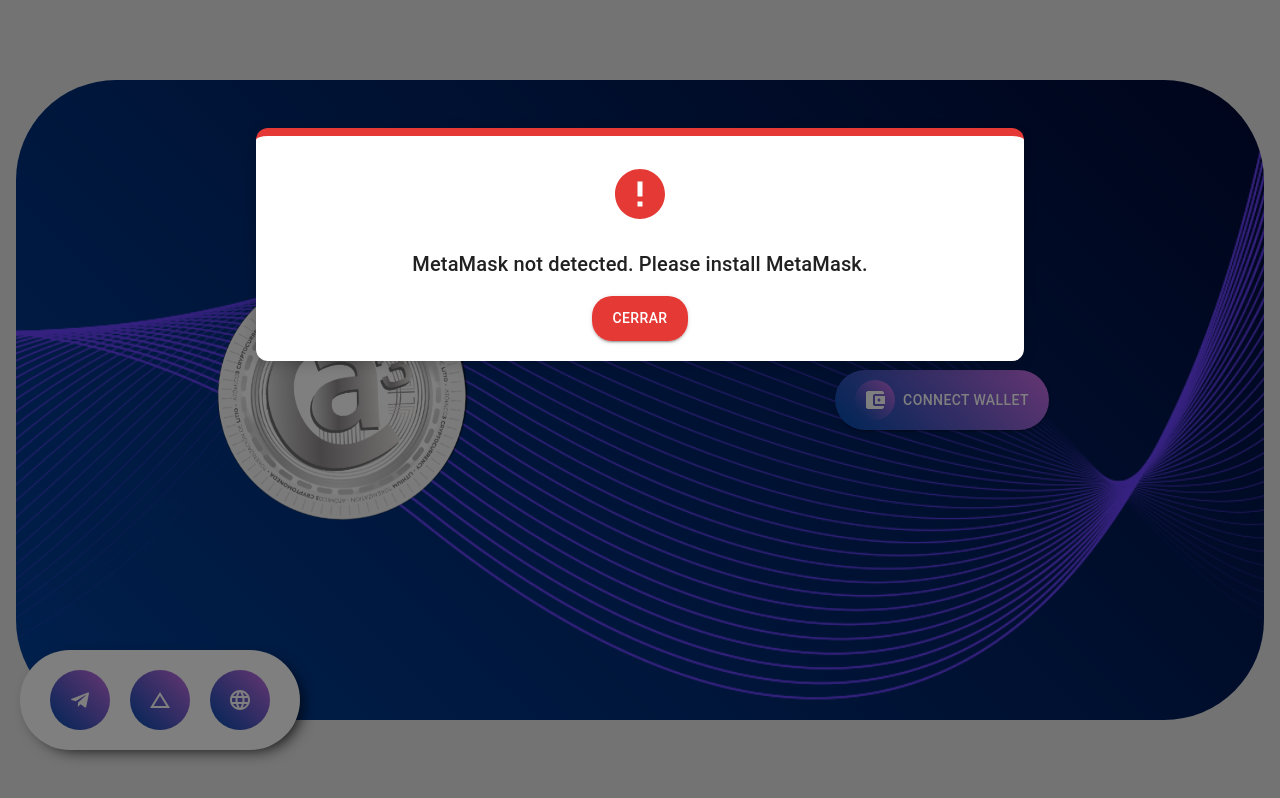
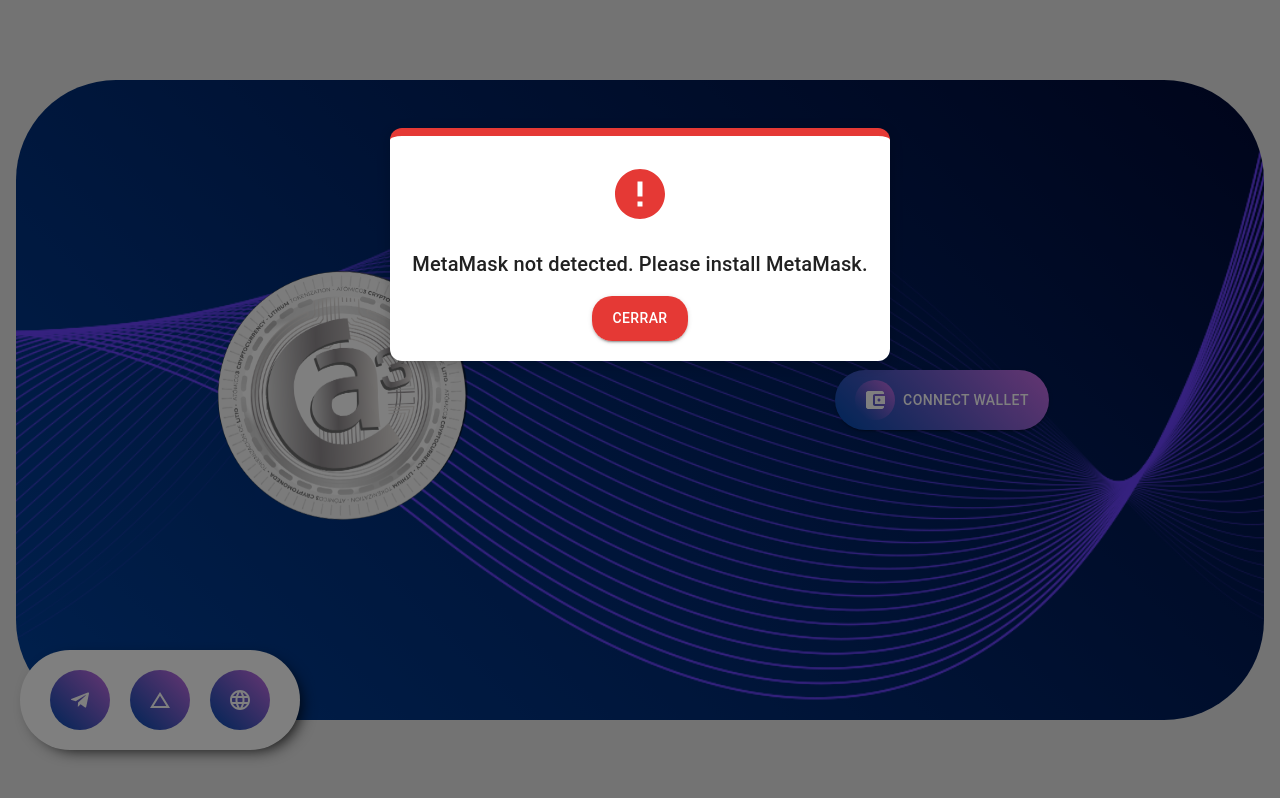
Before and after one commit to pedrotapia2416/dappAT3, a React (Create React App) app: page / in a window 1280 px wide. Both pictures are taken after a click on the button "CONNECT WALLET". Built offline with nearby package versions, Linux system fonts and the light colour scheme.

Commit message:
modal weight

```diff
--- a/src/components/AlertModal.tsx
+++ b/src/components/AlertModal.tsx
@@ -44,6 +44,7 @@
           padding: '20px',
           borderRadius: '12px',
           maxWidth: '60%',
+          width: '500px',
           margin: 'auto',
           mt: '10%',
           borderTop: `8px solid ${color}`,
```
